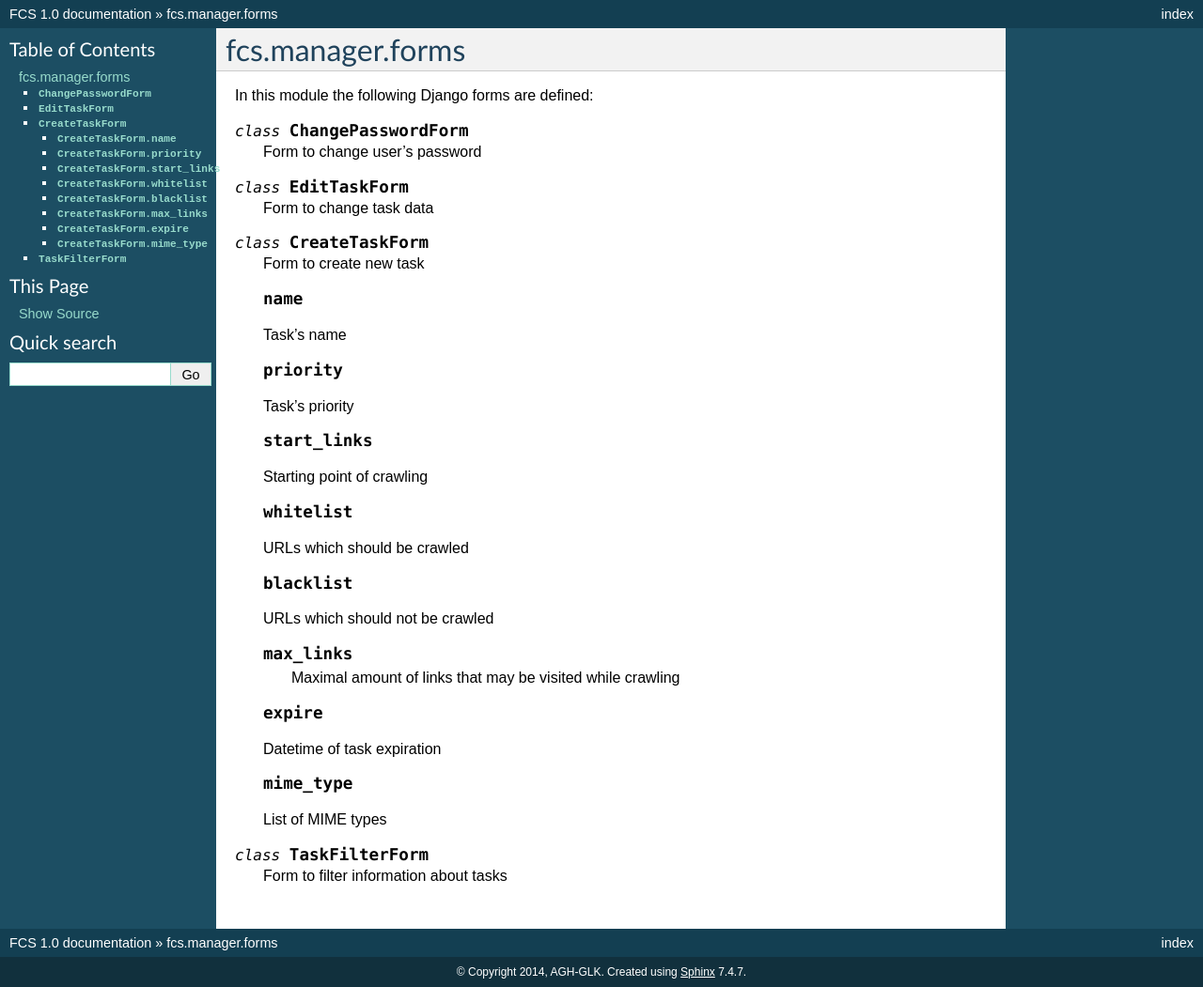
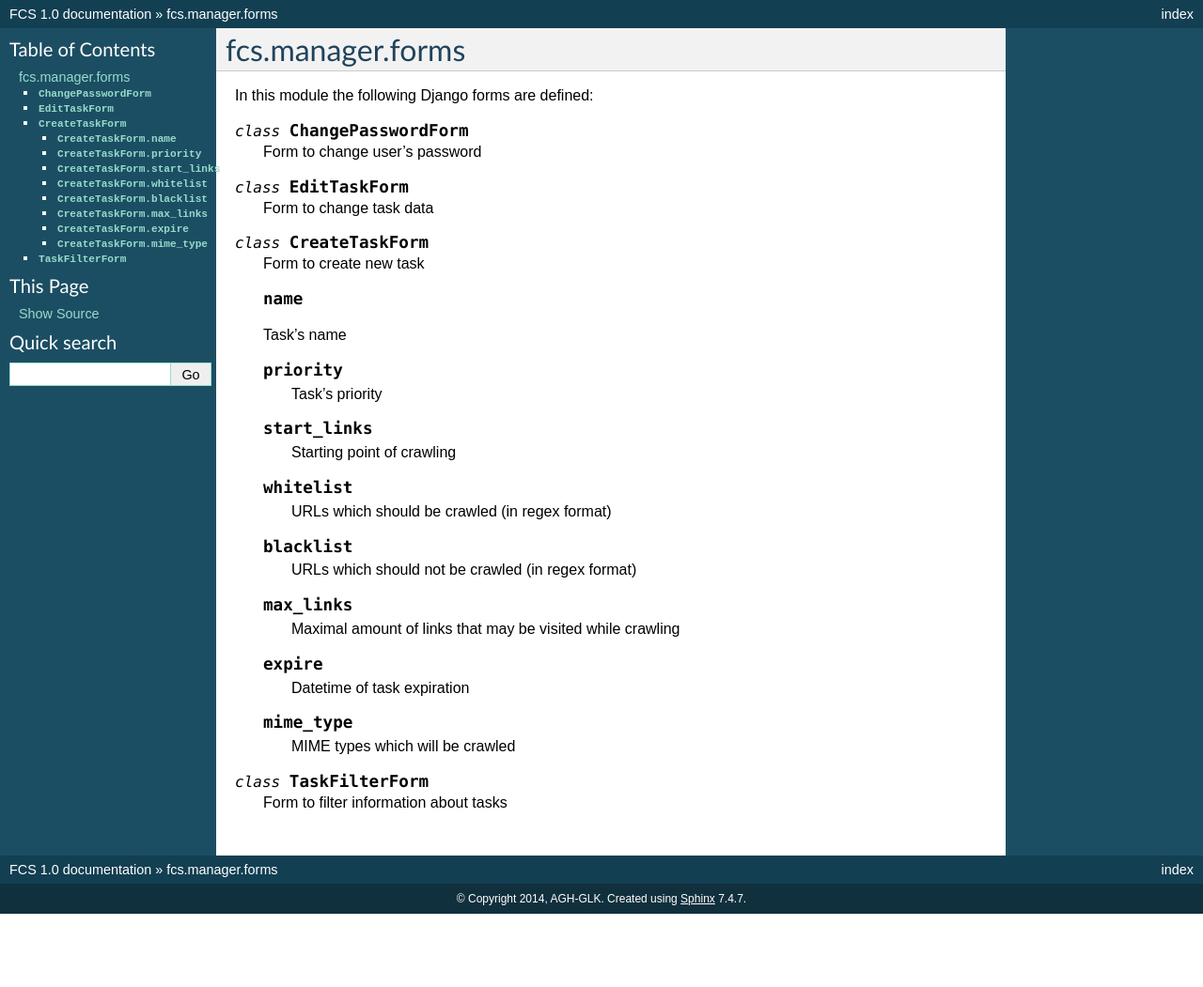
Before and after one commit to agh-glk/fcs, a Sphinx documentation site: the page built from docs/source/manager/forms.rst, in a window 1280 px wide. Shown: the whole page at 94% size. Built offline with Sphinx 7.4.7, drawn with Linux system fonts in a browser that asks for light colours; formulas are drawn with MathJax 3; after the commit the page ends 973 px from its top, so only the background shows below that.

Commit message:
[NT] Edit

```diff
--- a/docs/source/manager/forms.rst
+++ b/docs/source/manager/forms.rst
@@ -23,31 +23,31 @@ In this module the following Django forms are defined:
 
    .. py:attribute:: priority
 
-   Task's priority
+      Task's priority
 
    .. py:attribute:: start_links
 
-   Starting point of crawling
+      Starting point of crawling
 
    .. py:attribute:: whitelist
 
-   URLs which should be crawled
+      URLs which should be crawled (in regex format)
 
    .. py:attribute:: blacklist
 
-   URLs which should not be crawled
+      URLs which should not be crawled (in regex format)
 
    .. py:attribute:: max_links
 
-    Maximal amount of links that may be visited while crawling
+      Maximal amount of links that may be visited while crawling
 
    .. py:attribute:: expire
 
-   Datetime of task expiration
+      Datetime of task expiration
 
    .. py:attribute:: mime_type
 
-   List of MIME types
+      MIME types which will be crawled
 
 
 .. py:class:: TaskFilterForm
```
